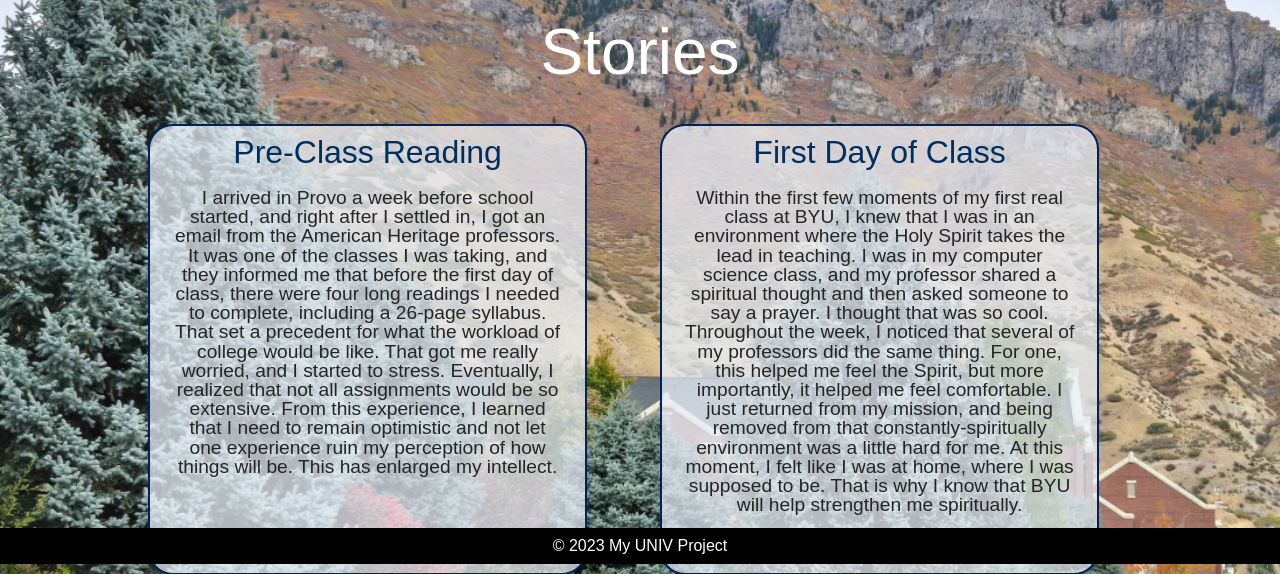
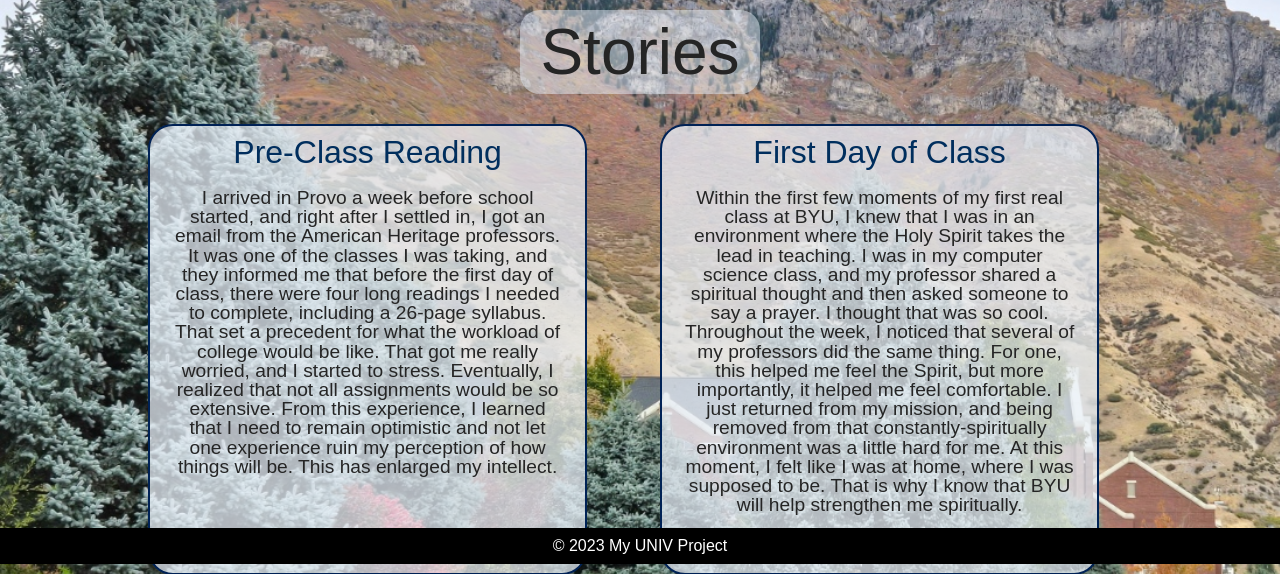
Before and after one commit to mateyct/mateyct.github.io, a PHP site: page /univ-site/stories.html in a window 1280 px wide. Shown: the part 236-810 px from the top of the page. Run offline with PHP 8.4, Linux system fonts and the light colour scheme; some web fonts are replaced.

Commit message:
fixed ugly title

```diff
--- a/univ-site/univ.css
+++ b/univ-site/univ.css
@@ -145,8 +145,11 @@ main {
 }
 .normal-title {
     font-size: 4em;
-    margin: 20px;
-    color: white;
+    margin: 10px;
+    color: #252525;
+    background-color: #e9f0fa7a;
+    padding: 10px 20px;
+    border-radius: 20px;
 }
 
 .quadrants {
```
